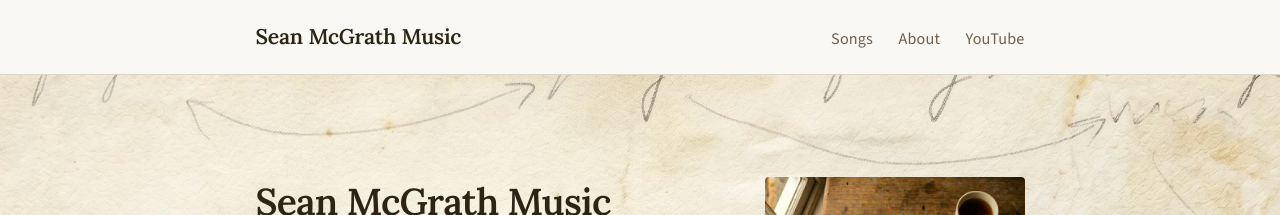
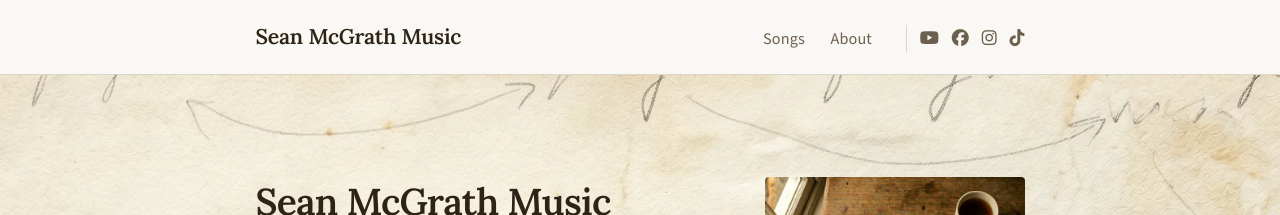
Before and after one commit to seanmcgrath42/seanmcgrathmusic.com, a Jekyll site: the page built from index.html, in a window 1280 px wide. Shown: the top 215 px of the page. Built offline with Jekyll 4.4.1, drawn with Linux system fonts in a browser that asks for light colours.

Commit message:
Add social media icons to site header nav
Co-Authored-By: Claude Sonnet 4.6 <noreply@anthropic.com>

```diff
--- a/_includes/header.html
+++ b/_includes/header.html
@@ -4,7 +4,12 @@
     <nav class="site-nav">
       <a href="{{ '/songs/' | relative_url }}" {% if page.url contains '/songs' %}class="active"{% endif %}>Songs</a>
       <a href="{{ '/about/' | relative_url }}" {% if page.url == '/about/' %}class="active"{% endif %}>About</a>
-      <a href="https://www.youtube.com/@seanmcgrathmusic" target="_blank" rel="noopener">YouTube</a>
+      <span class="nav-socials">
+        <a href="https://www.youtube.com/@seanmcgrathmusic" target="_blank" rel="noopener" title="YouTube"><i class="fa-brands fa-youtube"></i></a>
+        <a href="https://www.facebook.com/SeanMcGrathMusic" target="_blank" rel="noopener" title="Facebook"><i class="fa-brands fa-facebook"></i></a>
+        <a href="https://www.instagram.com/seanmcgrathmusic" target="_blank" rel="noopener" title="Instagram"><i class="fa-brands fa-instagram"></i></a>
+        <a href="https://www.tiktok.com/@seanmcgrathmusictiktok" target="_blank" rel="noopener" title="TikTok"><i class="fa-brands fa-tiktok"></i></a>
+      </span>
     </nav>
   </div>
 </header>
--- a/assets/css/main.scss
+++ b/assets/css/main.scss
@@ -102,6 +102,20 @@ img { max-width: 100%; display: block; }
 }
 .site-nav a:hover,
 .site-nav a.active { color: var(--text); }
+
+.nav-socials {
+  display: flex;
+  align-items: center;
+  gap: 0.75rem;
+  margin-left: 0.5rem;
+  padding-left: 0.75rem;
+  border-left: 1px solid var(--border);
+}
+
+.nav-socials a {
+  font-size: 1rem;
+  line-height: 1;
+}
 
 /* Footer */
 .site-footer {
```
